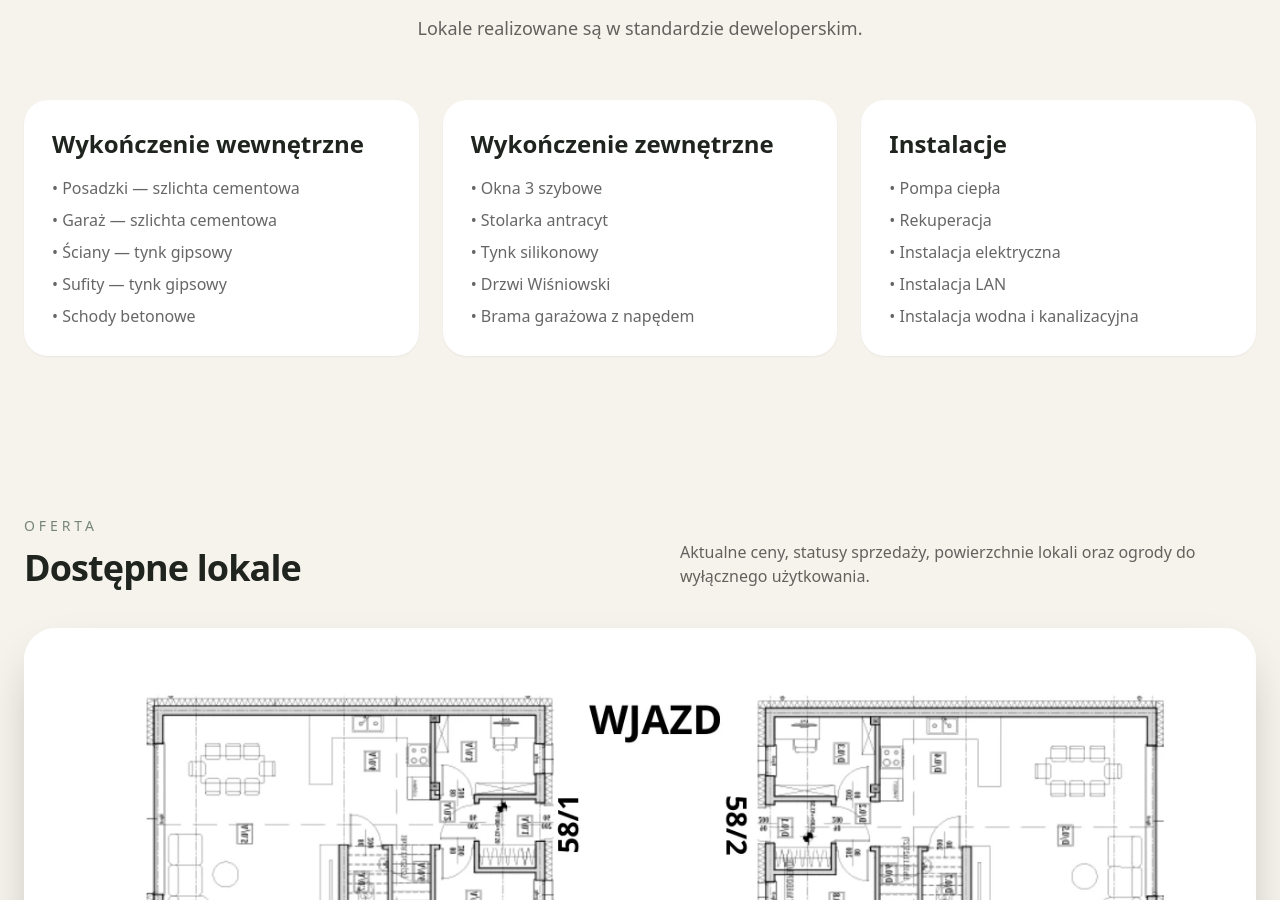
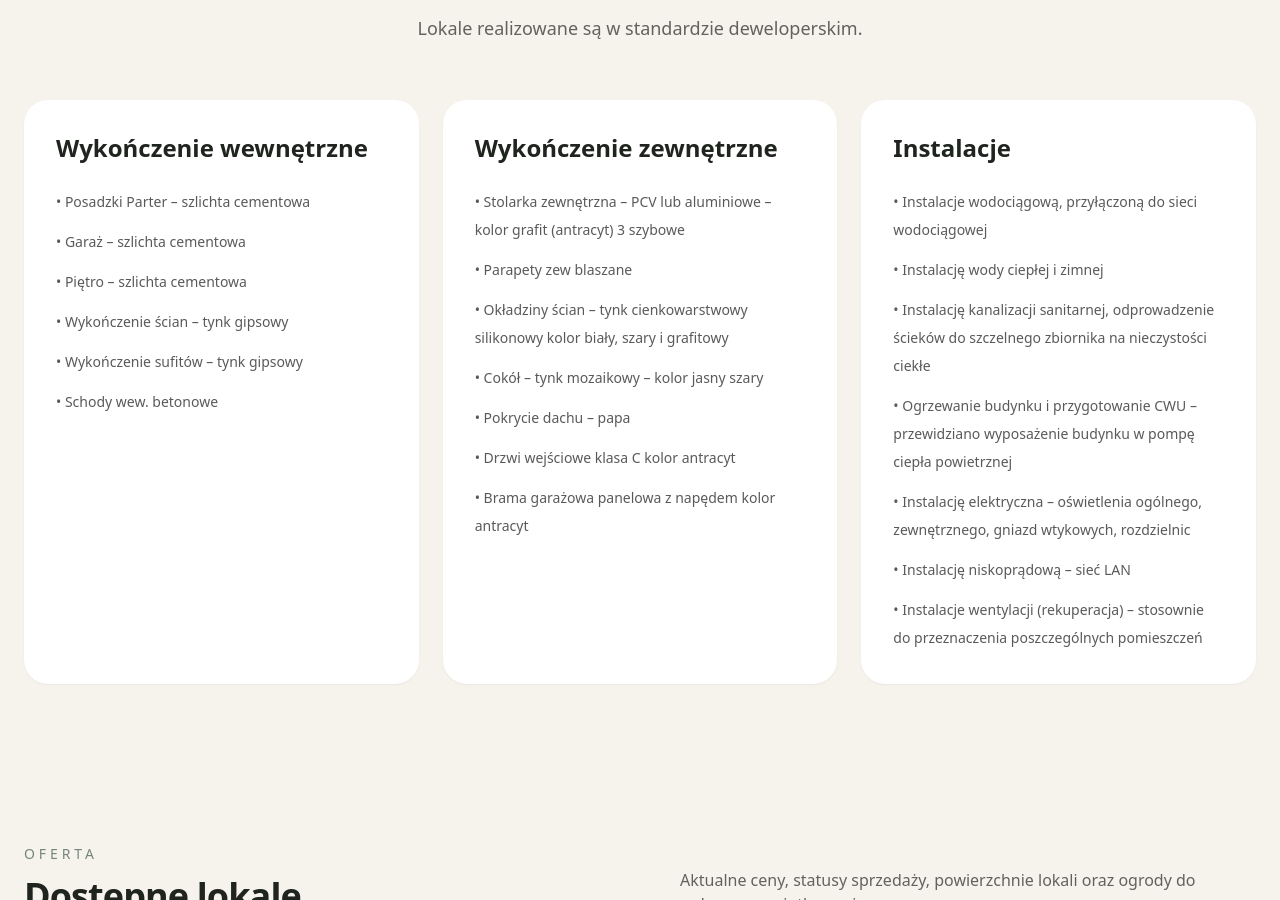
Before and after one commit to jpjconcept/NovaDuo-gotowe-do-GitHub-1-, a Next.js app: page / in a window 1280 px wide. Shown: the part 7681-8581 px from the top of the page. Built offline with nearby package versions, Linux system fonts and the light colour scheme.

Commit message:
Update page.jsx

```diff
--- a/app/page.jsx
+++ b/app/page.jsx
@@ -184,57 +184,62 @@ useEffect(() => {
 
   </div>
 
-  <div className="grid gap-6 md:grid-cols-2 lg:grid-cols-3">
+  <div className="grid gap-6 lg:grid-cols-3">
 
     <Card className="rounded-3xl border-black/5 bg-white shadow-sm">
-      <CardContent className="p-7">
+      <CardContent className="p-8">
 
-        <div className="text-2xl font-semibold">
+        <h3 className="text-2xl font-semibold">
           Wykończenie wewnętrzne
-        </div>
+        </h3>
 
-        <ul className="mt-4 space-y-2 text-black/60">
-          <li>• Posadzki — szlichta cementowa</li>
-          <li>• Garaż — szlichta cementowa</li>
-          <li>• Ściany — tynk gipsowy</li>
-          <li>• Sufity — tynk gipsowy</li>
-          <li>• Schody betonowe</li>
+        <ul className="mt-6 space-y-3 text-sm leading-7 text-black/65">
+          <li>• Posadzki Parter – szlichta cementowa</li>
+          <li>• Garaż – szlichta cementowa</li>
+          <li>• Piętro – szlichta cementowa</li>
+          <li>• Wykończenie ścian – tynk gipsowy</li>
+          <li>• Wykończenie sufitów – tynk gipsowy</li>
+          <li>• Schody wew. betonowe</li>
         </ul>
 
       </CardContent>
     </Card>
 
     <Card className="rounded-3xl border-black/5 bg-white shadow-sm">
-      <CardContent className="p-7">
+      <CardContent className="p-8">
 
-        <div className="text-2xl font-semibold">
+        <h3 className="text-2xl font-semibold">
           Wykończenie zewnętrzne
-        </div>
+        </h3>
 
-        <ul className="mt-4 space-y-2 text-black/60">
-          <li>• Okna 3 szybowe</li>
-          <li>• Stolarka antracyt</li>
-          <li>• Tynk silikonowy</li>
-          <li>• Drzwi Wiśniowski</li>
-          <li>• Brama garażowa z napędem</li>
+        <ul className="mt-6 space-y-3 text-sm leading-7 text-black/65">
+          <li>• Stolarka zewnętrzna – PCV lub aluminiowe – kolor grafit (antracyt) 3 szybowe</li>
+          <li>• Parapety zew blaszane</li>
+          <li>• Okładziny ścian – tynk cienkowarstwowy silikonowy kolor biały, szary i grafitowy</li>
+          <li>• Cokół – tynk mozaikowy – kolor jasny szary</li>
+          <li>• Pokrycie dachu – papa</li>
+          <li>• Drzwi wejściowe klasa C kolor antracyt</li>
+          <li>• Brama garażowa panelowa z napędem kolor antracyt</li>
         </ul>
 
       </CardContent>
     </Card>
 
     <Card className="rounded-3xl border-black/5 bg-white shadow-sm">
-      <CardContent className="p-7">
+      <CardContent className="p-8">
 
-        <div className="text-2xl font-semibold">
+        <h3 className="text-2xl font-semibold">
           Instalacje
-        </div>
+        </h3>
 
-        <ul className="mt-4 space-y-2 text-black/60">
-          <li>• Pompa ciepła</li>
-          <li>• Rekuperacja</li>
-          <li>• Instalacja elektryczna</li>
-          <li>• Instalacja LAN</li>
-          <li>• Instalacja wodna i kanalizacyjna</li>
+        <ul className="mt-6 space-y-3 text-sm leading-7 text-black/65">
+          <li>• Instalacje wodociągową, przyłączoną do sieci wodociągowej</li>
+          <li>• Instalację wody ciepłej i zimnej</li>
+          <li>• Instalację kanalizacji sanitarnej, odprowadzenie ścieków do szczelnego zbiornika na nieczystości ciekłe</li>
+          <li>• Ogrzewanie budynku i przygotowanie CWU – przewidziano wyposażenie budynku w pompę ciepła powietrznej</li>
+          <li>• Instalację elektryczna – oświetlenia ogólnego, zewnętrznego, gniazd wtykowych, rozdzielnic</li>
+          <li>• Instalację niskoprądową – sieć LAN</li>
+          <li>• Instalacje wentylacji (rekuperacja) – stosownie do przeznaczenia poszczególnych pomieszczeń</li>
         </ul>
 
       </CardContent>
@@ -243,7 +248,7 @@ useEffect(() => {
   </div>
 
 </section>
-      <section id="lokale" className="mx-auto max-w-7xl px-6 py-20">
+  <section id="lokale" className="mx-auto max-w-7xl px-6 py-20">
         <div className="mb-10 flex flex-col justify-between gap-4 md:flex-row md:items-end"><div><div className="mb-3 text-sm uppercase tracking-[0.28em] text-[#1f3d2b]/60">Oferta</div><h2 className="text-4xl font-semibold tracking-tight">Dostępne lokale</h2></div><p className="max-w-xl text-black/60">Aktualne ceny, statusy sprzedaży, powierzchnie lokali oraz ogrody do wyłącznego użytkowania.</p></div>
 <div className="mb-12 overflow-hidden rounded-[2rem] bg-white shadow-2xl">
   <img
```
